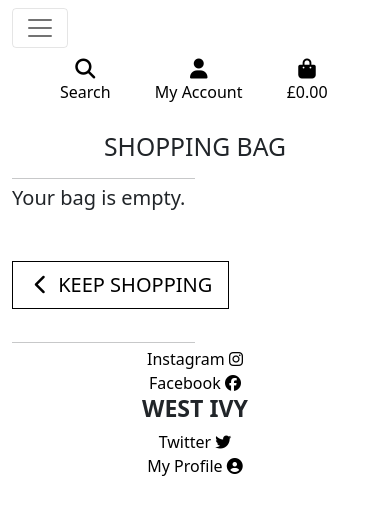
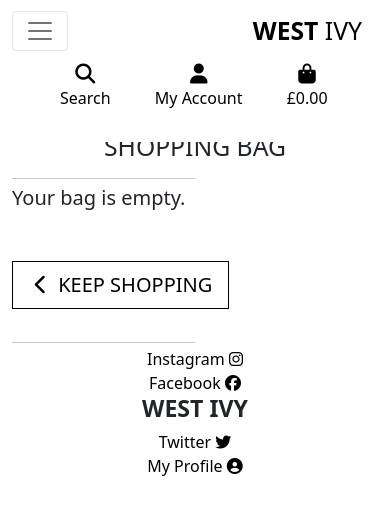
Before and after one commit to carolinecole25/MS4_CC_west_ivy, a Django app: page /bag/ in a window 390 px wide. Shown: the top 515 px of the page. Run offline with Django 3.2, Linux system fonts and the light colour scheme; some libraries are stand-ins or nearby versions.

Commit message:
added favicon functionality, amended search bar and added header to mobile nav

```diff
--- a/static/css/base.css
+++ b/static/css/base.css
@@ -17,6 +17,15 @@
     margin-top: 20px;
 }
 
+/* search bar */
+
+.search-bar {
+    padding-left: 58px;
+}
+
+.mobile-search {
+    width: 280px
+}
 
 /* from Bulma */
 .icon {
--- a/templates/base.html
+++ b/templates/base.html
@@ -23,10 +23,11 @@
       {% endblock %}
 
       {% block favicon %}
-        <link rel="apple-touch-icon" sizes="180x180" href="/apple-touch-icon.png">
-        <link rel="icon" type="image/png" sizes="32x32" href="/favicon-32x32.png">
-        <link rel="icon" type="image/png" sizes="16x16" href="/favicon-16x16.png">
-        <link rel="manifest" href="/site.webmanifest">
+      <title class="pagetitle">mint</title>
+      <link rel="apple-touch-icon" sizes="180x180" href="static/images/apple-touch-icon.png">
+      <link rel="icon" type="image/png" sizes="32x32" href="static/images/favicon-32x32.png">
+      <link rel="icon" type="image/png" sizes="16x16" href="static/images/favicon-16x16.png">
+      <link rel="manifest" href="static/images/site.webmanifest">
       {% endblock %}
 
       {% block corejs %}
@@ -54,7 +55,7 @@
               </div>
               <div class="col-12 col-lg-4 my-auto py-1 py-lg-0">
                 <form method="GET" action="{% url 'products' %}">
-                  <div class="input-group w-100">
+                  <div class="input-group w-100 search-bar">
                     <input class="form-control border border-black rounded-0" type="text" name="q"
                       placeholder="Search our site">
                     <div class="input-group-append">
--- a/templates/includes/mobile-top-header.html
+++ b/templates/includes/mobile-top-header.html
@@ -1,4 +1,9 @@
 <!--Button to open search bar-->
+<div class="text-center">
+    <a href="{% url 'home' %}" class="nav-link main-logo-link">
+      <h2 class="logo-font text-black my-0"><strong>West</strong> Ivy</h2>
+    </a>
+</div>
 <ul>
     <li class="list-inline-item">
       <a class="text-black nav-link d-block d-lg-none" href="#" id="mobile-search" data-toggle="dropdown" aria-haspopup="true" aria-expanded="false">
@@ -9,7 +14,7 @@
       </a>
       <div class="dropdown-menu border-0 w-100 p-3 rounded-0 my-0" aria-labelledby="mobile-search">
           <form class="form" method="GET" action="{% url 'products' %}">
-              <div class="input-group w-100">
+              <div class="input-group mobile-search">
                   <input class="form-control border border-black rounded-0" type="text" name="q" placeholder="Search our site">
                   <div class="input-group-append">
                       <button class="form-control form-control btn btn-black border border-black rounded-0" type="submit">
```
Also changed, not shown: static/images/android-chrome-192x192.png (renamed from media/android-chrome-192x192.png), static/images/android-chrome-512x512.png (renamed from media/android-chrome-512x512.png), static/images/apple-touch-icon.png (renamed from media/apple-touch-icon.png), static/images/favicon-16x16.png (renamed from media/favicon-16x16.png), static/images/favicon-32x32.png (renamed from media/favicon-32x32.png), static/images/favicon.ico (renamed from media/favicon.ico), static/images/site.webmanifest (renamed from media/site.webmanifest).
